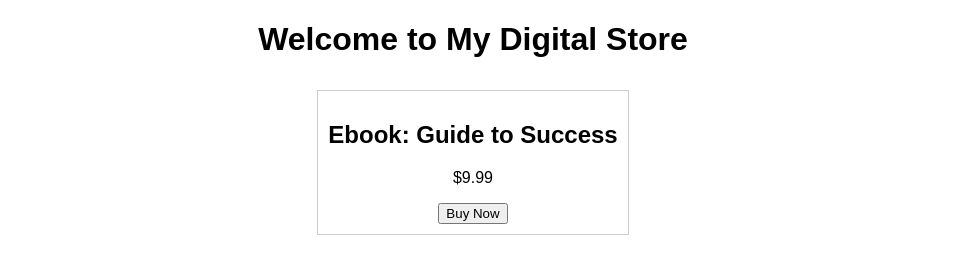
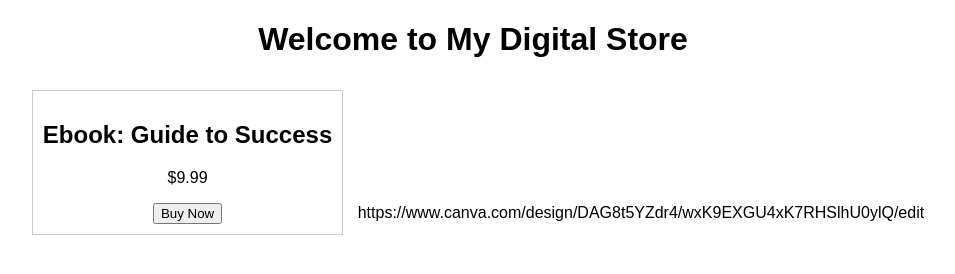
Before and after one commit to shifaaaaaa2020-maker/my-digital-store, a plain HTML site: page index.html in a window 1280 px wide. Shown: the whole page, without its empty margins (167-1122 px from the left). Drawn offline with Linux system fonts and the light colour scheme.

Commit message:
Update index.html

```diff
--- a/index.html
+++ b/index.html
@@ -18,3 +18,4 @@
     <!-- Add more products -->
 </body>
 </html>
+https://www.canva.com/design/DAG8t5YZdr4/wxK9EXGU4xK7RHSlhU0ylQ/edit
```
